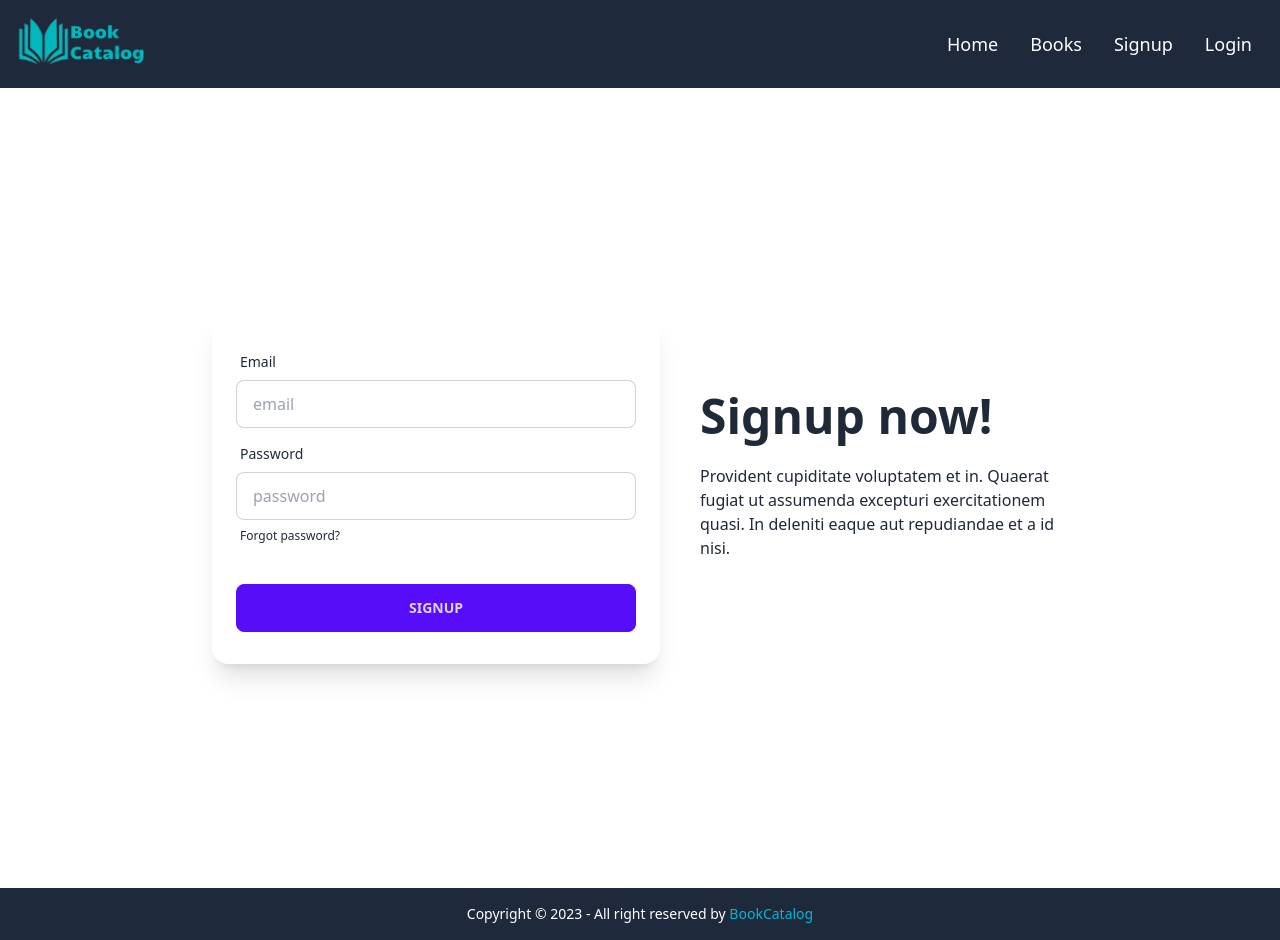
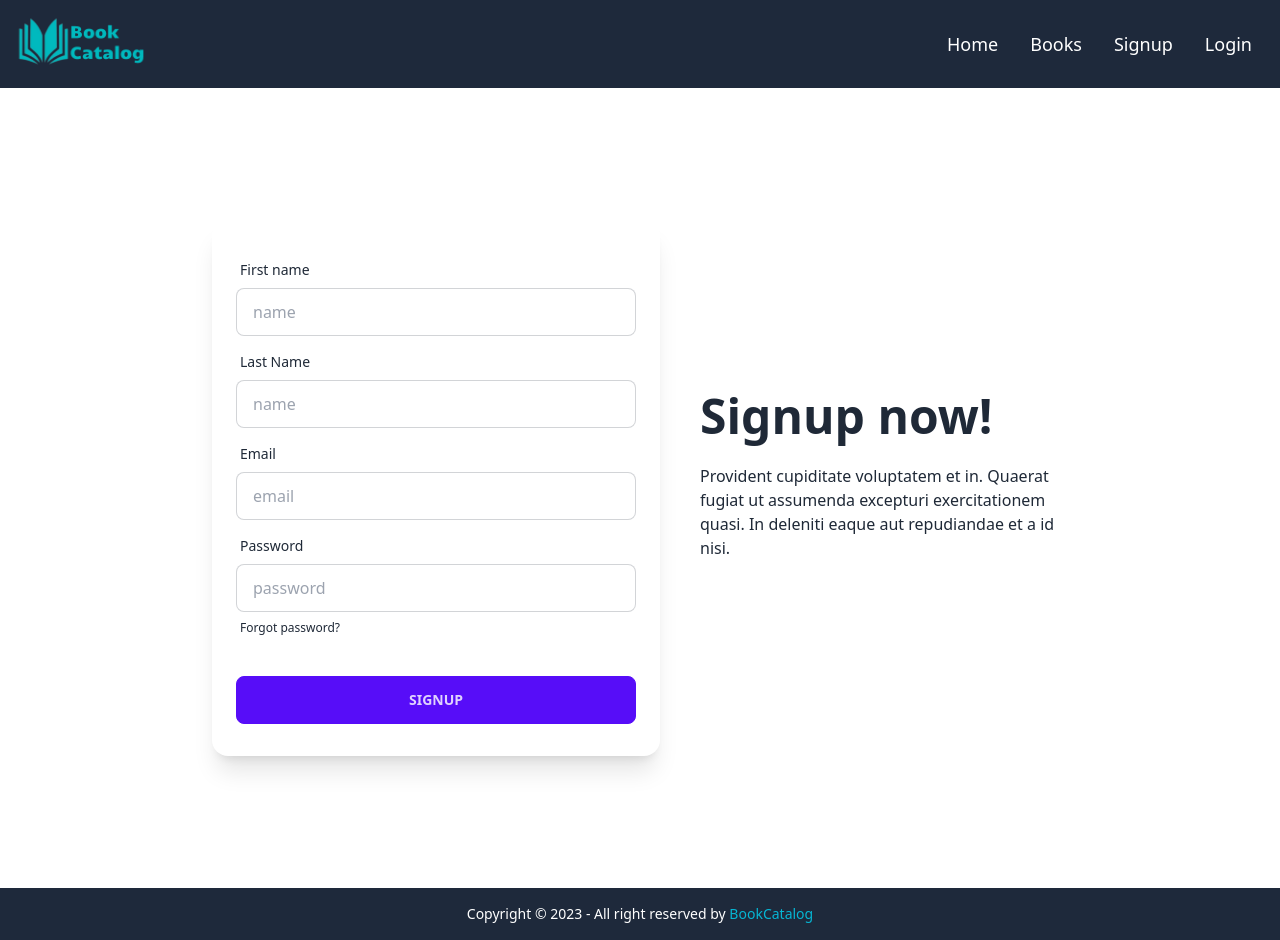
Before and after one commit to MajharolTanvir/BookCatalog, a React (Vite) app: page /signup in a window 1280 px wide. Built offline with nearby package versions, Linux system fonts and the light colour scheme.

Commit message:
Redux setup and signup functionality complete

```diff
--- a/package.json
+++ b/package.json
@@ -10,10 +10,13 @@
     "preview": "vite preview"
   },
   "dependencies": {
+    "@reduxjs/toolkit": "^1.9.5",
     "firebase": "^10.0.0",
     "react": "^18.2.0",
     "react-dom": "^18.2.0",
-    "react-router-dom": "^6.14.1"
+    "react-redux": "^8.1.1",
+    "react-router-dom": "^6.14.1",
+    "redux": "^4.2.1"
   },
   "devDependencies": {
     "@types/react": "^18.2.14",
--- a/src/main.tsx
+++ b/src/main.tsx
@@ -3,9 +3,13 @@ import ReactDOM from 'react-dom/client'
 import './index.css'
 import routes from './routes/routes.tsx';
 import { RouterProvider } from 'react-router-dom';
+import { Provider } from 'react-redux';
+import store from './redux/store.ts';
 
 ReactDOM.createRoot(document.getElementById("root")!).render(
   <React.StrictMode>
-    <RouterProvider router={routes} />
+    <Provider store={store}>
+      <RouterProvider router={routes} />
+    </Provider>
   </React.StrictMode>
 );
--- a/src/pages/Signup.tsx
+++ b/src/pages/Signup.tsx
@@ -1,4 +1,57 @@
+import { SetStateAction, useState } from "react";
+import { useUserSignupMutation } from "../redux/features/auth/userApi";
+
 export default function Signup() {
+  const [userSignup] = useUserSignupMutation();
+
+  const [firstName, setFirstName] = useState("");
+  const [lastName, setLastName] = useState("");
+  const [email, setEmail] = useState("");
+  const [password, setPassword] = useState("");
+
+  const handleFirstNameChange = (event: {
+    target: { value: SetStateAction<string> };
+  }) => {
+    setFirstName(event.target.value);
+  };
+
+  const handleLastNameChange = (event: {
+    target: { value: SetStateAction<string> };
+  }) => {
+    setLastName(event.target.value);
+  };
+
+  const handleEmailChange = (event: {
+    target: { value: SetStateAction<string> };
+  }) => {
+    setEmail(event.target.value);
+  };
+
+  const handlePasswordChange = (event: {
+    target: { value: SetStateAction<string> };
+  }) => {
+    setPassword(event.target.value);
+  };
+
+  const handleSignup = (event: { preventDefault: () => void }) => {
+    event.preventDefault();
+
+    // Do something with the values (e.g., send them to a server or perform validation)
+    const option = {
+      firstName: firstName,
+      lastName: lastName,
+      email: email,
+      password: password,
+    };
+
+    void userSignup(option);
+
+    // Reset the form (optional)
+    // setName("");
+    // setEmail("");
+    // setPassword("");
+  };
+
   return (
     <div className="hero min-h-screen max-w-4xl mx-auto">
       <div className="hero-content flex-col md:flex-row-reverse p-0 md:px-5 lg:gap-10">
@@ -10,8 +63,80 @@ export default function Signup() {
             a id nisi.
           </p>
         </div>
-        <div className="card flex-shrink-0 w-full md:max-w-xs lg:max-w-md shadow-xl bg-base-100">
+        <form className="card flex-shrink-0 w-full md:max-w-xs lg:max-w-md shadow-xl bg-base-100">
           <div className="card-body p-3 md:px-6 md:py-8">
+            <div className="form-control">
+              <label className="label">
+                <span className="label-text">First name</span>
+              </label>
+              <input
+                type="name"
+                placeholder="name"
+                className="input input-bordered"
+                value={firstName}
+                onChange={handleFirstNameChange}
+              />
+            </div>
+            <div className="form-control">
+              <label className="label">
+                <span className="label-text">Last Name</span>
+              </label>
+              <input
+                type="name"
+                placeholder="name"
+                className="input input-bordered"
+                value={lastName}
+                onChange={handleLastNameChange}
+              />
+            </div>
+            <div className="form-control">
+              <label className="label">
+                <span className="label-text">Email</span>
+              </label>
+              <input
+                type="email"
+                placeholder="email"
+                className="input input-bordered"
+                value={email}
+                onChange={handleEmailChange}
+              />
+            </div>
+            <div className="form-control">
+              <label className="label">
+                <span className="label-text">Password</span>
+              </label>
+              <input
+                type="password"
+                placeholder="password"
+                className="input input-bordered"
+                value={password}
+                onChange={handlePasswordChange}
+              />
+              <label className="label">
+                <a href="#" className="label-text-alt link link-hover">
+                  Forgot password?
+                </a>
+              </label>
+            </div>
+            <div className="form-control mt-6">
+              <button className="btn btn-primary" onClick={handleSignup}>
+                Signup
+              </button>
+            </div>
+          </div>
+        </form>
+        {/* <form  className="card flex-shrink-0 w-full md:max-w-xs lg:max-w-md shadow-xl bg-base-100">
+          <div className="card-body p-3 md:px-6 md:py-8">
+            <div className="form-control">
+              <label className="label">
+                <span className="label-text">Name</span>
+              </label>
+              <input
+                type="text"
+                placeholder="name"
+                className="input input-bordered"
+              />
+            </div>
             <div className="form-control">
               <label className="label">
                 <span className="label-text">Email</span>
@@ -41,7 +166,7 @@ export default function Signup() {
               <button className="btn btn-primary">Signup</button>
             </div>
           </div>
-        </div>
+        </form> */}
       </div>
     </div>
   );
--- /dev/null
+++ b/src/redux/Api/apiSlice.ts
@@ -0,0 +1,10 @@
+import { createApi, fetchBaseQuery } from "@reduxjs/toolkit/query/react";
+
+export const api = createApi({
+  reducerPath: "api",
+  baseQuery: fetchBaseQuery({
+    baseUrl: "https://book-catalog-server.onrender.com/api/v1/",
+  }),
+  tagTypes: ["signup"],
+  endpoints: () => ({}),
+});
--- /dev/null
+++ b/src/redux/features/auth/userApi.ts
@@ -0,0 +1,20 @@
+import { api } from "../../Api/apiSlice";
+import { ICredential } from "./userSlice";
+
+
+const userApi = api.injectEndpoints({
+  endpoints: (builder) => ({
+    userSignup: builder.mutation({
+      query: (data: ICredential) => ({
+        url: `/users/signup`,
+        method: "POST",
+        body: data,
+      }),
+      invalidatesTags: ["signup"],
+    }),
+  }),
+});
+
+export const {
+  useUserSignupMutation
+} = userApi;
--- /dev/null
+++ b/src/redux/features/auth/userSlice.ts
@@ -0,0 +1,48 @@
+import { PayloadAction, createSlice } from "@reduxjs/toolkit";
+
+interface IUserState {
+  user: {
+    name: string | null;
+    email: string | null;
+  };
+  isLoading: boolean;
+  isError: boolean;
+  error: string | null;
+}
+
+export interface ICredential {
+  name?: string;
+  email: string;
+  password: string;
+}
+
+const initialState: IUserState = {
+  user: {
+    name: null,
+    email: null,
+  },
+  isLoading: false,
+  isError: false,
+  error: null,
+};
+
+
+export const userSlice = createSlice({
+  name: "user",
+  initialState,
+  reducers: {
+    setUserName: (state, action: PayloadAction<string | null>) => {
+      state.user.name = action.payload;
+    },
+    setUserEmail: (state, action: PayloadAction<string | null>) => {
+      state.user.email = action.payload;
+    },
+    setLoading: (state, action: PayloadAction<boolean>) => {
+      state.isLoading = action.payload;
+    },
+  },
+});
+
+// export const {  } = counterSlice.actions;
+
+export default userSlice.reducer;
--- /dev/null
+++ b/src/redux/hook.ts
@@ -0,0 +1,6 @@
+import { useDispatch, useSelector } from "react-redux";
+import type { TypedUseSelectorHook } from "react-redux";
+import type { RootState, AppDispatch } from "./store";
+
+export const useAppDispatch: () => AppDispatch = useDispatch;
+export const useAppSelector: TypedUseSelectorHook<RootState> = useSelector;
--- /dev/null
+++ b/src/redux/store.ts
@@ -0,0 +1,20 @@
+/* eslint-disable @typescript-eslint/no-unsafe-assignment */
+import { configureStore } from "@reduxjs/toolkit";
+import { api } from "./Api/apiSlice";
+import userReducer from "./features/auth/userSlice";
+
+
+const store = configureStore({
+  reducer: {
+        auth: userReducer,
+      [api.reducerPath]: api.reducer
+  },
+
+  middleware: (getDefaultMiddleware) =>
+    getDefaultMiddleware().concat(api.middleware),
+});
+
+export type RootState = ReturnType<typeof store.getState>;
+export type AppDispatch = typeof store.dispatch;
+
+export default store;
```
Also changed, not shown: src/redux/features/bookSlice.ts/BookSlice.ts (added), 1 other file (tests, documents, lock files or other folders).
